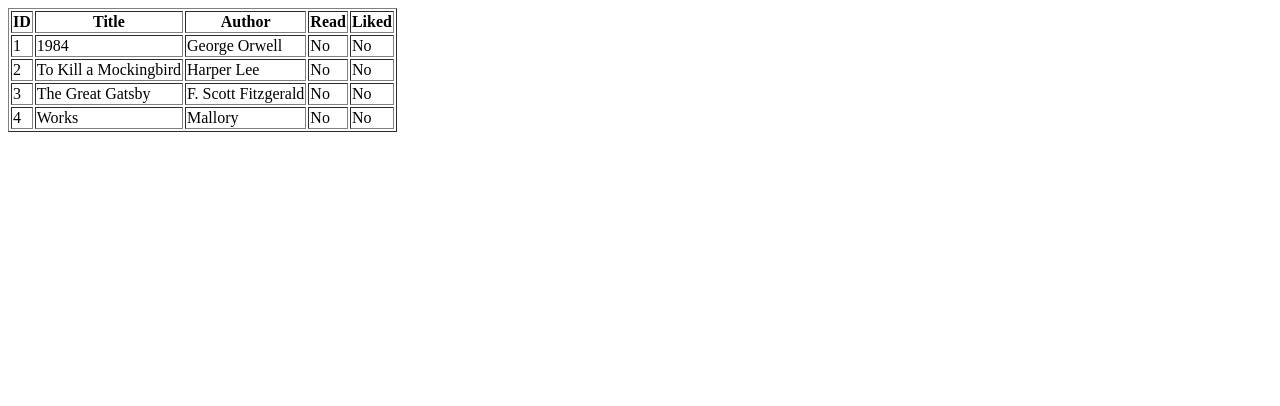
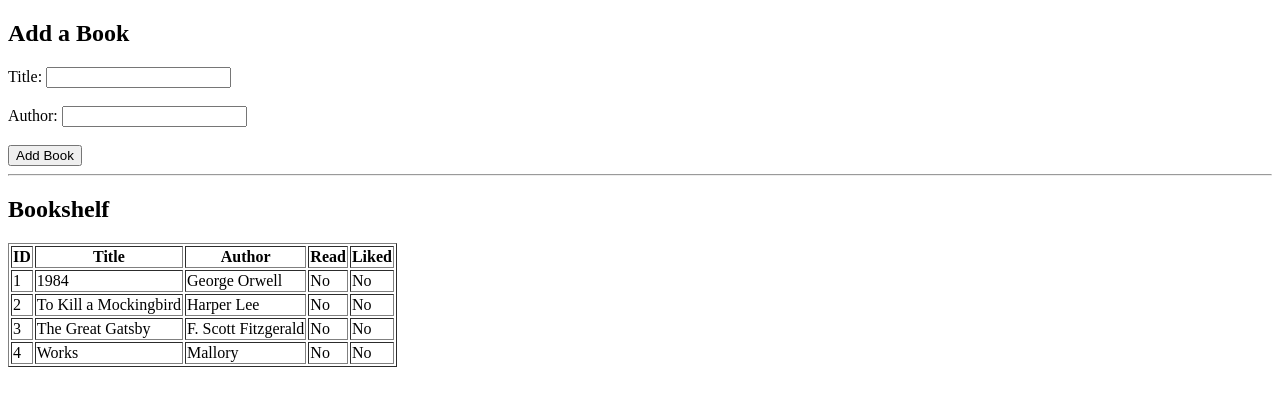
Before and after one commit to sarah-christine/bookshelf_app, a Flask app: page / in a window 1280 px wide. Shown: the top 406 px of the page. Run offline with Flask 3, Linux system fonts and the light colour scheme; data comes from the database, SQL or seed files in the repository; both versions use the stored data as it was after the commit.

Commit message:
Added manual book entry form and POST route

```diff
--- a/app.py
+++ b/app.py
@@ -1,4 +1,4 @@
-from flask import Flask, render_template
+from flask import Flask, render_template, request, redirect, url_for
 from database.db import create_books_table, get_connection, add_book, get_all_books
 
 app = Flask(__name__)
@@ -14,5 +14,14 @@ def home():
     books = get_all_books()
     return render_template('index.html', books=books)
 
+@app.route('/add', methods=['POST'])
+def add():
+    title = request.form['title']
+    author = request.form['author']
+
+    add_book(title, author)
+
+    return redirect(url_for('home'))
+
 if __name__ == "__main__":
     app.run(debug=True)
--- a/templates/index.html
+++ b/templates/index.html
@@ -5,6 +5,25 @@
     <title>Bookshelf App</title>
 </head>
 <body>
+    <h2>Add a Book</h2>
+
+    <form method="POST" action="/add">
+        <label>
+            Title: <input type="text" name="title" required>
+        </label>
+        <br/><br/>
+
+        <label>
+            Author: <input type="text" name="author">
+        </label>
+        <br/><br/>
+
+        <button type="submit">Add Book</button>
+    </form>
+
+    <hr/>
+
+    <h2>Bookshelf</h2>
     <table border="1">
         <tr>
             <th>ID</th>
```
Also changed, not shown: database/bookshelf.db.
